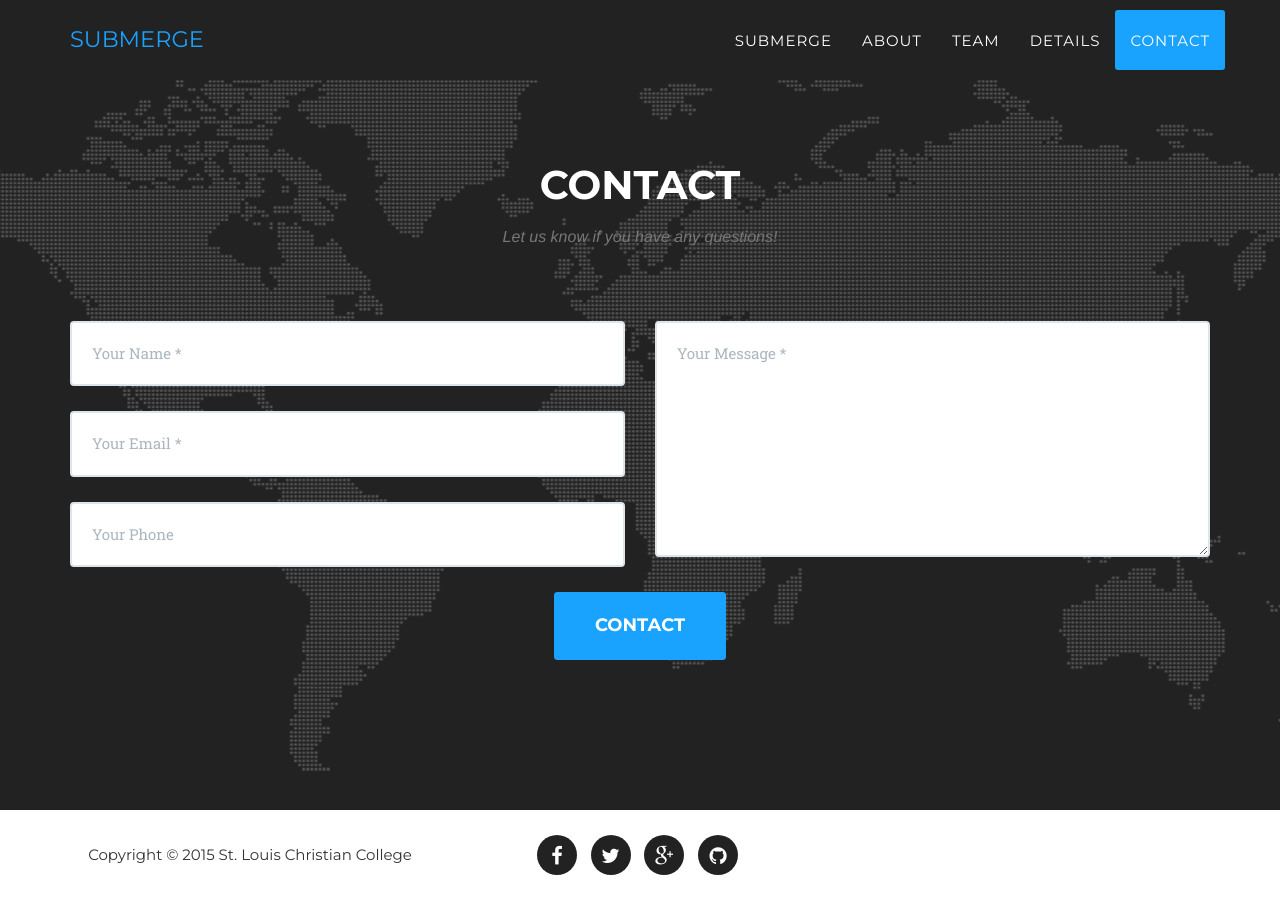
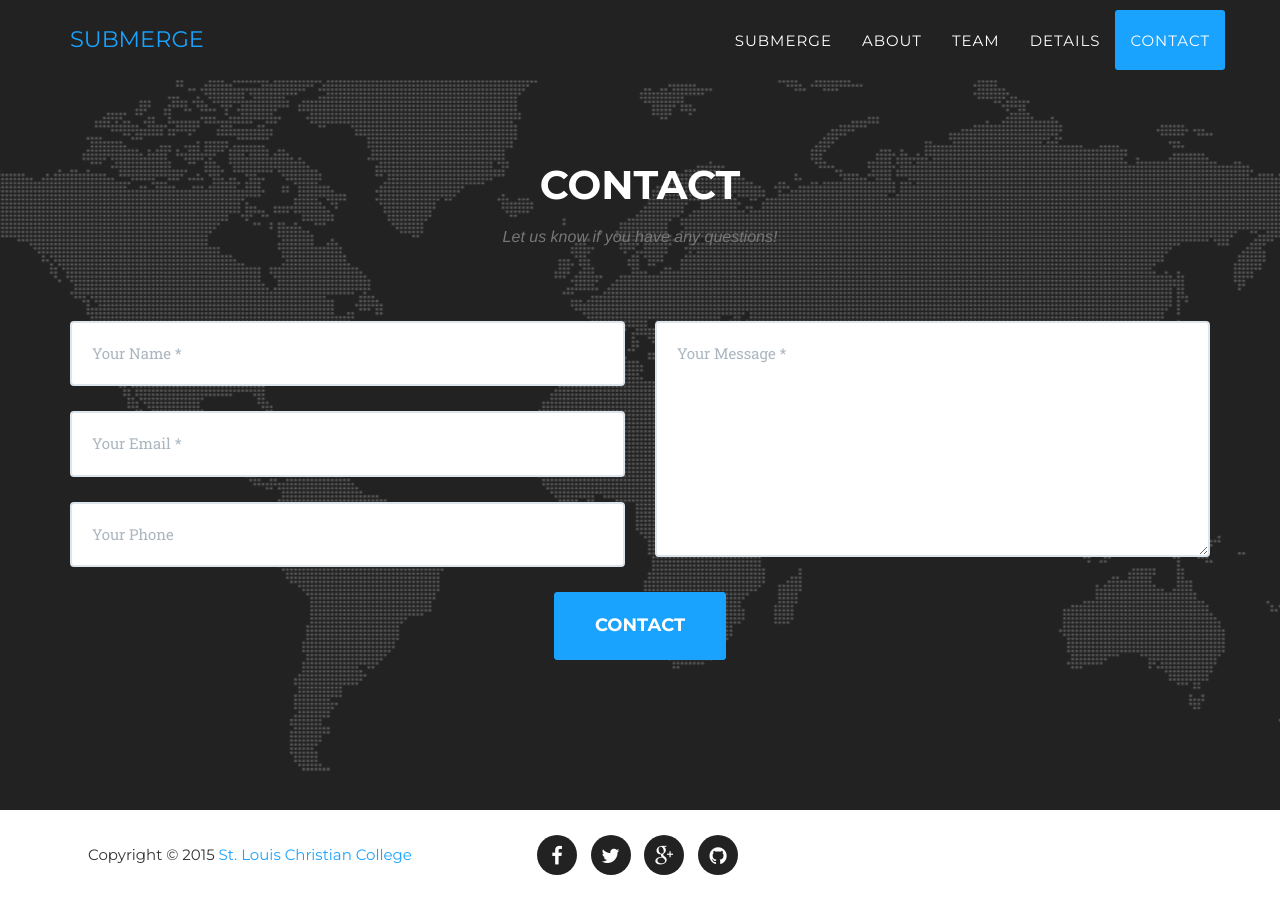
Before and after one commit to stlchristianedu/submergestl.com, a Jekyll site: the page built from index.html, in a window 1280 px wide and 900 px high, scrolled down 5293 px. Built offline with Jekyll 4.4.1, drawn with Linux system fonts in a browser that asks for light colours; some web fonts are replaced.

Commit message:
I made the &copy; notice a link to stlchristian.edu
It didn't really make sense to not have a link to the college
website anywhere.

Signed-off-by: Elliot Voris <elliot@voris.me>

```diff
--- a/_includes/footer.html
+++ b/_includes/footer.html
@@ -2,7 +2,7 @@
         <div class="container">
             <div class="row">
                 <div class="col-md-4">
-                    <span class="copyright">Copyright &copy; 2015 St. Louis Christian College</span>
+                    <span class="copyright">Copyright &copy; 2015 <a target="_blank" href="https://stlchristian.edu">St. Louis Christian College</a></span>
                 </div>
                 <div class="col-md-4">
                     <ul class="list-inline social-buttons">
```
